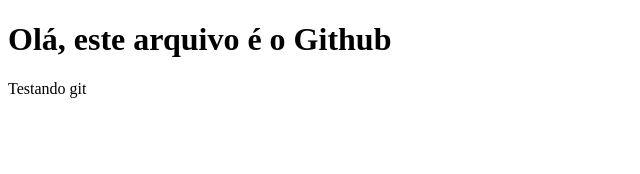
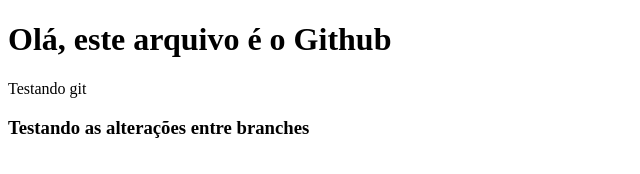
Before and after one commit to olooolll/aulas_git, a plain HTML site: page index.html in a window 1280 px wide. Shown: the whole page, without its empty margins (0-640 px from the left). Drawn offline with Linux system fonts and the light colour scheme.

Commit message:
Alterando e testando o pull

```diff
--- a/index.html
+++ b/index.html
@@ -9,5 +9,7 @@
 	<h1>Olá, este arquivo é o Github</h1>
 	<p>Testando git<p>
 
+	<h3>Testando as alterações entre branches</h3>
+
 </body>
 </html>
```
